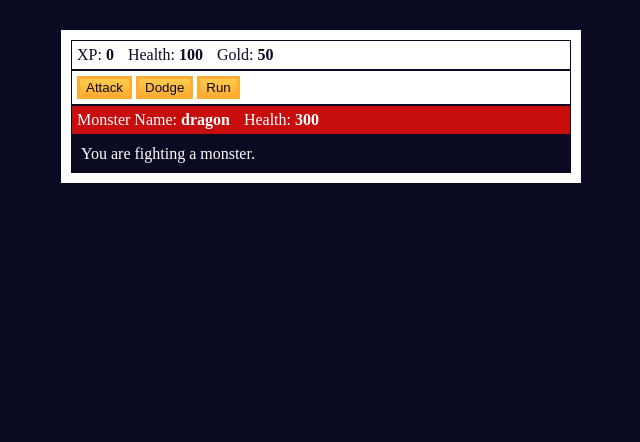
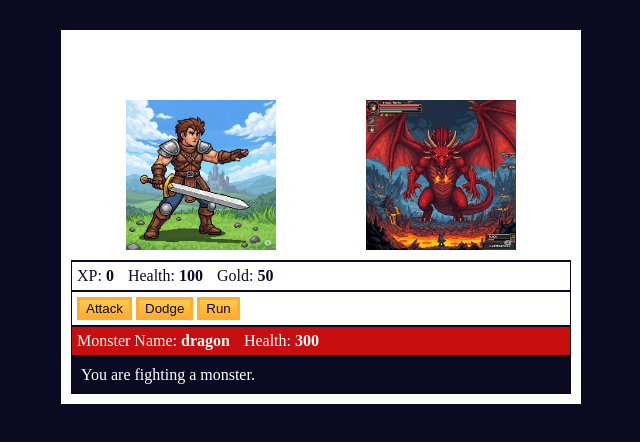
Before and after one commit to farrosfr/js-rpg, a plain HTML site: page index.html in a window 1280 px wide. Both pictures are taken after a click on the button "Fight dragon". Shown: the whole page, without its empty margins (319-959 px from the left). Drawn offline with Linux system fonts and the light colour scheme.

Commit message:
Implement code changes to enhance functionality and improve performance

```diff
--- a/index.html
+++ b/index.html
@@ -2,11 +2,14 @@
 <html lang="en">
   <head>
     <meta charset="utf-8">
-    <link rel="stylesheet" href="./styles.css">
-    <title>RPG - Dragon Repeller</title>
+    <link rel="stylesheet" href="./styles.css"> <title>RPG - Dragon Repeller</title>
   </head>
   <body>
     <div id="game">
+      <div id="visual">
+        <img id="heroImage" src="./hero.png" alt="Hero">
+        <img id="monsterImage" src="" alt="Monster">
+      </div>
       <div id="stats">
         <span class="stat">XP: <strong><span id="xpText">0</span></strong></span>
         <span class="stat">Health: <strong><span id="healthText">100</span></strong></span>
--- a/script.js
+++ b/script.js
@@ -16,6 +16,7 @@ const goldText = document.querySelector("#goldText");
 const monsterStats = document.querySelector("#monsterStats");
 const monsterName = document.querySelector("#monsterName");
 const monsterHealthText = document.querySelector("#monsterHealth");
+const monsterImage = document.querySelector("#monsterImage"); // 1. Ambil elemen gambar monster
 const weapons = [
   { name: 'stick', power: 5 },
   { name: 'dagger', power: 30 },
@@ -26,17 +27,21 @@ const monsters = [
   {
     name: "slime",
     level: 2,
-    health: 15
+    health: 15,
+    // 2. Tambahkan URL gambar untuk setiap monster
+    image: "./slime.png"
   },
   {
     name: "fanged beast",
     level: 8,
-    health: 60
+    health: 60,
+    image: "./fanged-beast.png"
   },
   {
     name: "dragon",
     level: 20,
-    health: 300
+    health: 300,
+    image: "./dragon.png"
   }
 ]
 const locations = [
@@ -97,6 +102,7 @@ button3.onclick = fightDragon;
 
 function update(location) {
   monsterStats.style.display = "none";
+  monsterImage.style.display = "none"; // 3. Sembunyikan monster saat pindah lokasi
   button1.innerText = location["button text"][0];
   button2.innerText = location["button text"][1];
   button3.innerText = location["button text"][2];
@@ -182,6 +188,9 @@ function goFight() {
   monsterStats.style.display = "block";
   monsterName.innerText = monsters[fighting].name;
   monsterHealthText.innerText = monsterHealth;
+  // 4. Tampilkan gambar monster yang benar
+  monsterImage.src = monsters[fighting].image;
+  monsterImage.style.display = "block";
 }
 
 function attack() {
--- a/styles.css
+++ b/styles.css
@@ -61,3 +61,24 @@ button {
 #monsterImage {
   display: none; /* Sembunyikan gambar monster secara default */
 }
+
+/* ... (kode CSS Anda yang sudah ada) ... */
+
+/* TAMBAHKAN KODE DI BAWAH INI */
+#visual {
+  display: flex;
+  justify-content: space-around;
+  align-items: flex-end;
+  height: 200px; /* Atur tinggi area visual */
+  padding: 10px;
+  border-bottom: 1px solid #0a0a23;
+}
+
+#heroImage, #monsterImage {
+  max-width: 150px; /* Atur lebar maksimal gambar */
+  max-height: 150px; /* Atur tinggi maksimal gambar */
+}
+
+#monsterImage {
+  display: none; /* Sembunyikan gambar monster secara default */
+}
```
Also changed, not shown: dragon.png (added), fanged-beast.png (added), hero.png (added), slime.png (added).
